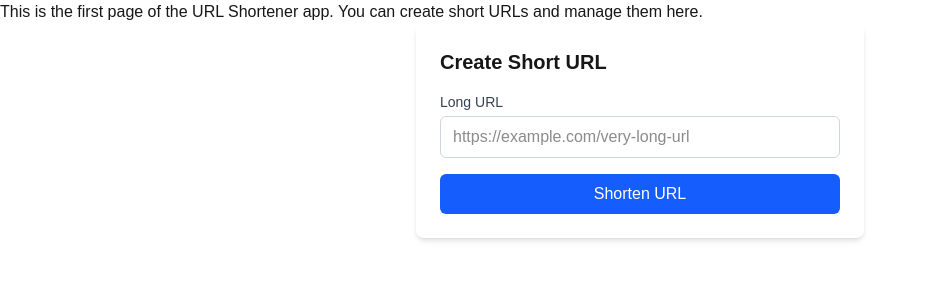
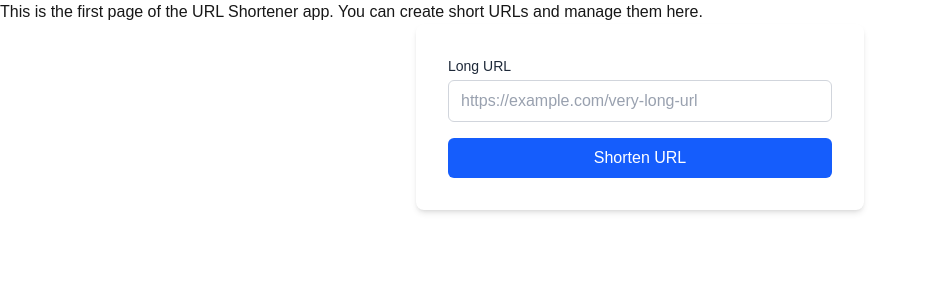
Before and after one commit to dominic-source/indicina_shortUrl_front, a Next.js app: page / in a window 1280 px wide. Shown: the top 300 px of the page, without its empty margins (0-926 px from the left). Built offline with nearby package versions, Linux system fonts and the light colour scheme; no server answers.

Commit message:
fix: update the createUrlForm

```diff
--- a/src/components/CreateUrlForm.tsx
+++ b/src/components/CreateUrlForm.tsx
@@ -28,11 +28,10 @@ export default function CreateUrlForm({ onSuccess }: { onSuccess: () => void })
   };
 
   return (
-    <div className="max-w-md mx-auto p-6 bg-white rounded-lg shadow-md">
-      <h2 className="text-xl font-semibold mb-4">Create Short URL</h2>
+    <div className="max-w-md mx-auto p-8 bg-white rounded-lg shadow-md">
       <form onSubmit={handleSubmit}>
         <div className="mb-4">
-          <label htmlFor="longUrl" className="block text-sm font-medium text-gray-700 mb-1">
+          <label htmlFor="longUrl" className="block text-sm font-medium text-gray-800 mb-1">
             Long URL
           </label>
           <input
@@ -41,7 +40,7 @@ export default function CreateUrlForm({ onSuccess }: { onSuccess: () => void })
             value={longUrl}
             onChange={(e) => setLongUrl(e.target.value)}
             placeholder="https://example.com/very-long-url"
-            className="w-full px-3 py-2 border border-gray-300 rounded-md focus:outline-none focus:ring-2 focus:ring-blue-500"
+            className="w-full px-3 py-2 border border-gray-300 rounded-md focus:outline-none focus:ring-2 focus:ring-blue-500 placeholder-gray-400"
             required
           />
         </div>
```
